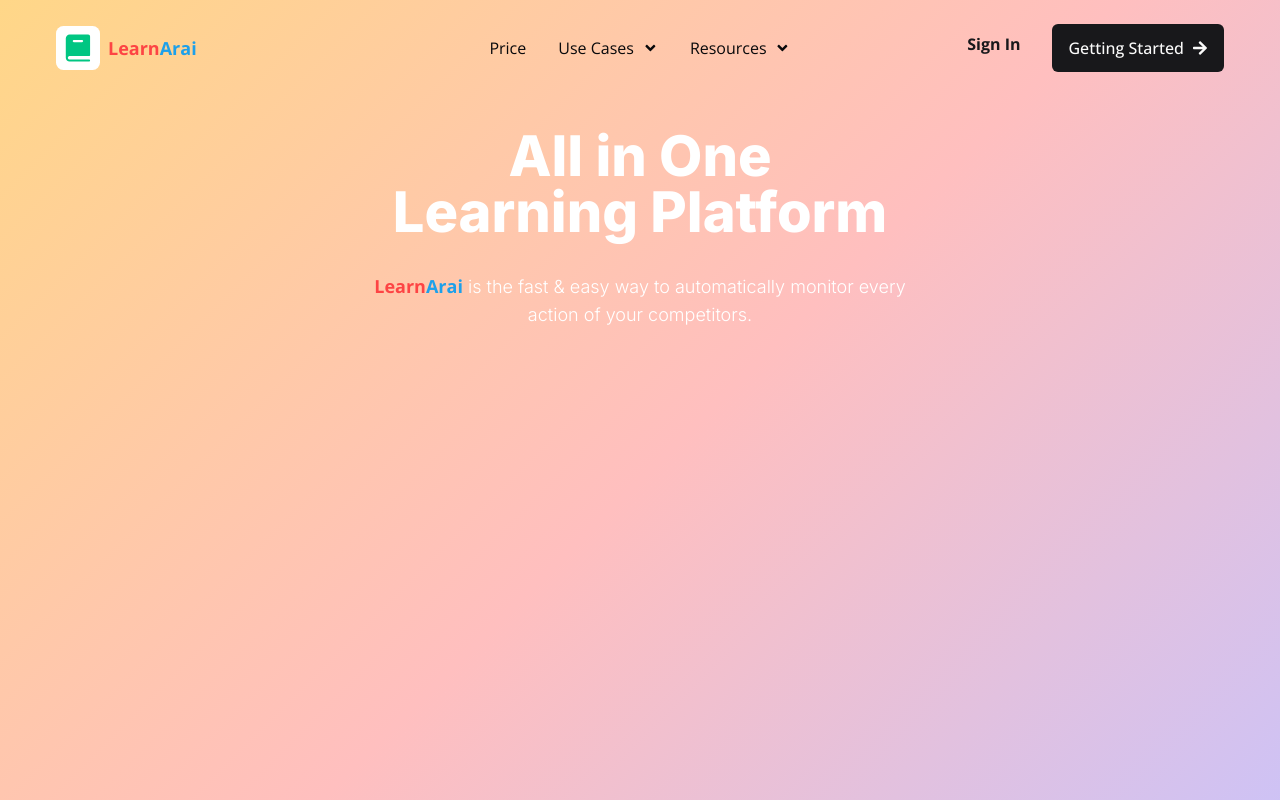
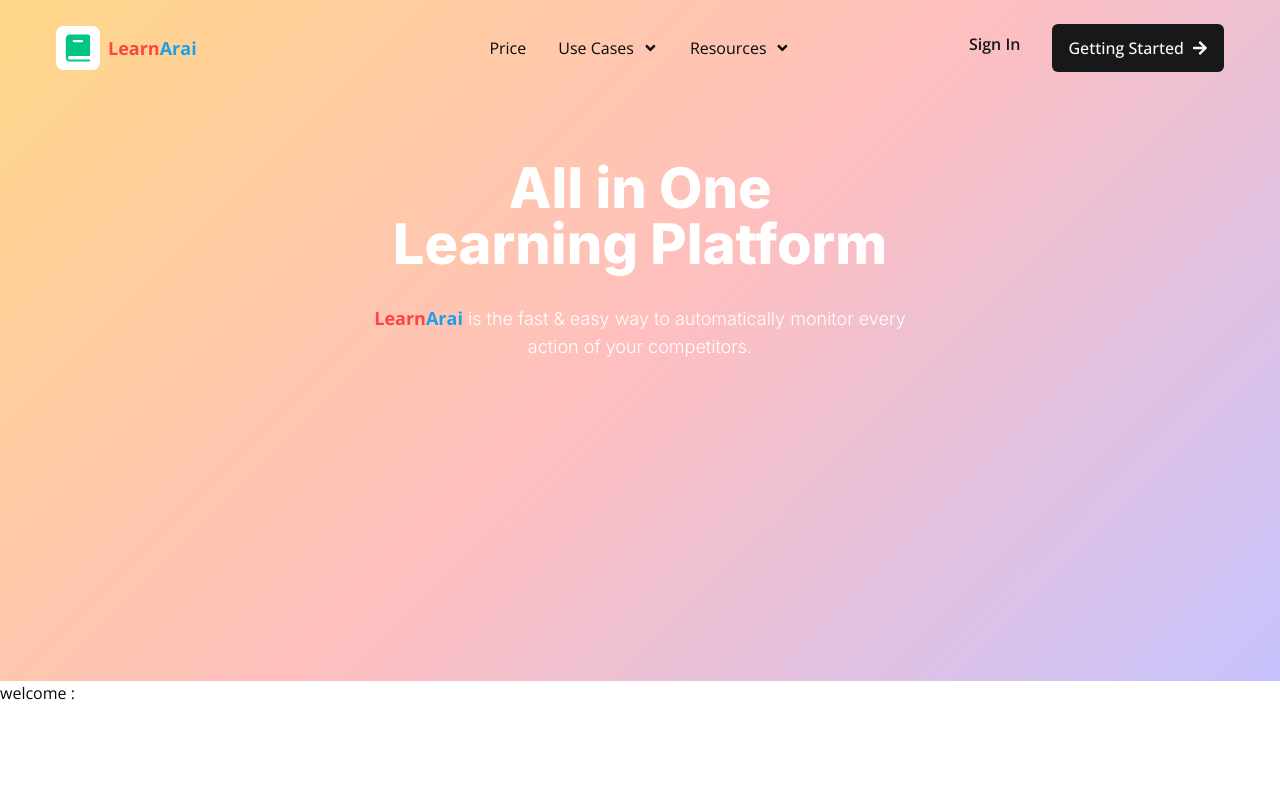
Before and after one commit to learn-arai/learn-arai, a Next.js app in the folder learn-arai/: page / in a window 1280 px wide. Shown: the top 800 px of the page. Built offline with nearby package versions, Linux system fonts and the light colour scheme.

Commit message:
Fixed too short hero section

```diff
--- a/learn-arai/components/module/landing/hero.tsx
+++ b/learn-arai/components/module/landing/hero.tsx
@@ -7,11 +7,11 @@ export default function Hero() {
         <>
             <div
                 className={cn(
-                    'bg-landing-hero w-screen max-w-full min-h-[60rem] text-white text-center',
+                    'bg-landing-hero w-screen max-w-full text-white text-center pb-[20rem]',
                     inter.className
                 )}
             >
-                <h1 className="text-white text-[3.5rem] leading-none pt-[8rem] pb-[2rem] font-extrabold">
+                <h1 className="text-white text-[3.5rem] leading-none pt-[10rem] pb-[2rem] font-extrabold">
                     All in One <br />
                     Learning Platform
                 </h1>
--- a/learn-arai/components/module/landing/landing-navbar.tsx
+++ b/learn-arai/components/module/landing/landing-navbar.tsx
@@ -41,7 +41,10 @@ export default function LandingNavbar() {
 
                 <div className="mx-auto mr-0 flex space-x-4">
                     <Link href="/login">
-                        <Button variant="link" className="font-bold text-base">
+                        <Button
+                            variant="link"
+                            className="font-semibold text-base"
+                        >
                             Sign In
                         </Button>
                     </Link>
```
